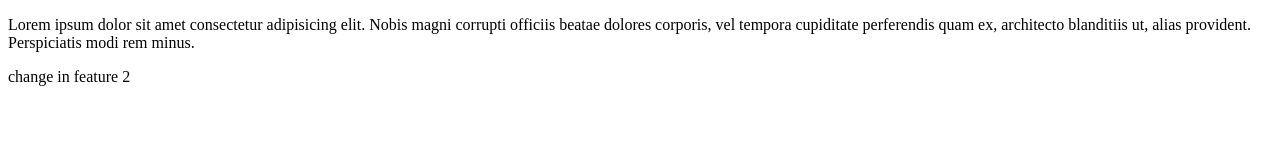
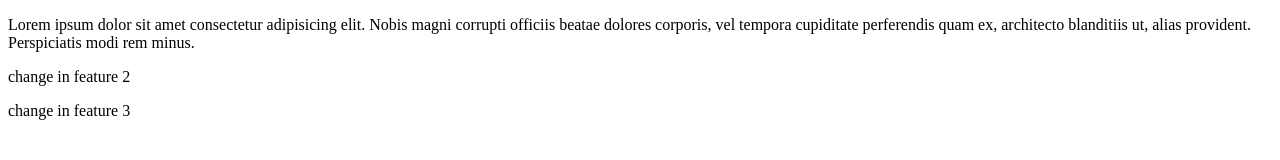
Before and after one commit to akshaytamhankar/merge, a plain HTML site: page index.html in a window 1280 px wide. Drawn offline with Linux system fonts and the light colour scheme.

Commit message:
new para

```diff
--- a/index.html
+++ b/index.html
@@ -8,5 +8,6 @@
 <body>
     <p>Lorem ipsum dolor sit amet consectetur adipisicing elit. Nobis magni corrupti officiis beatae dolores corporis, vel tempora cupiditate perferendis quam ex, architecto blanditiis ut, alias provident. Perspiciatis modi rem minus.</p>
     <p>change in feature 2</p>
+    <p>change in feature 3</p>
 </body>
 </html>
```
